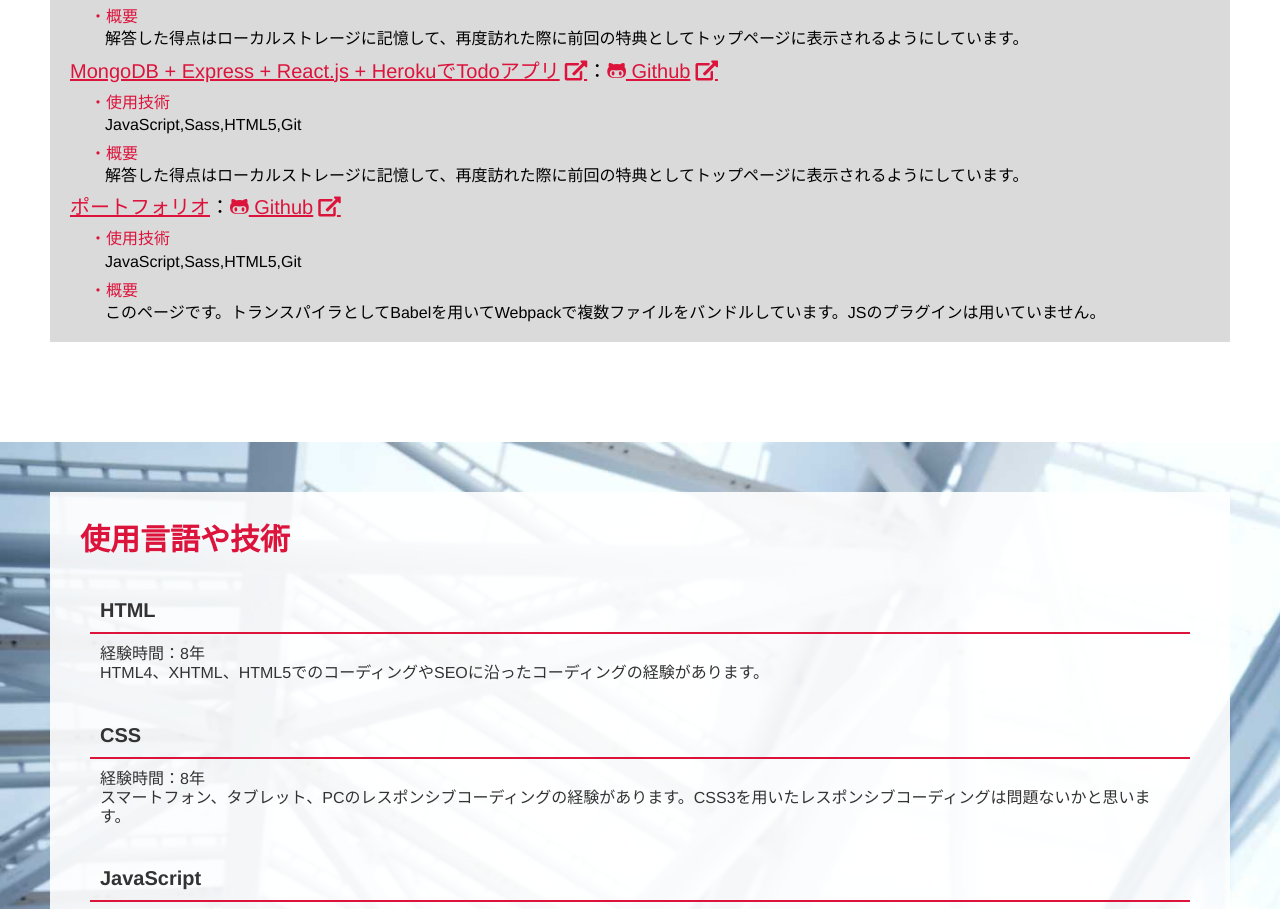
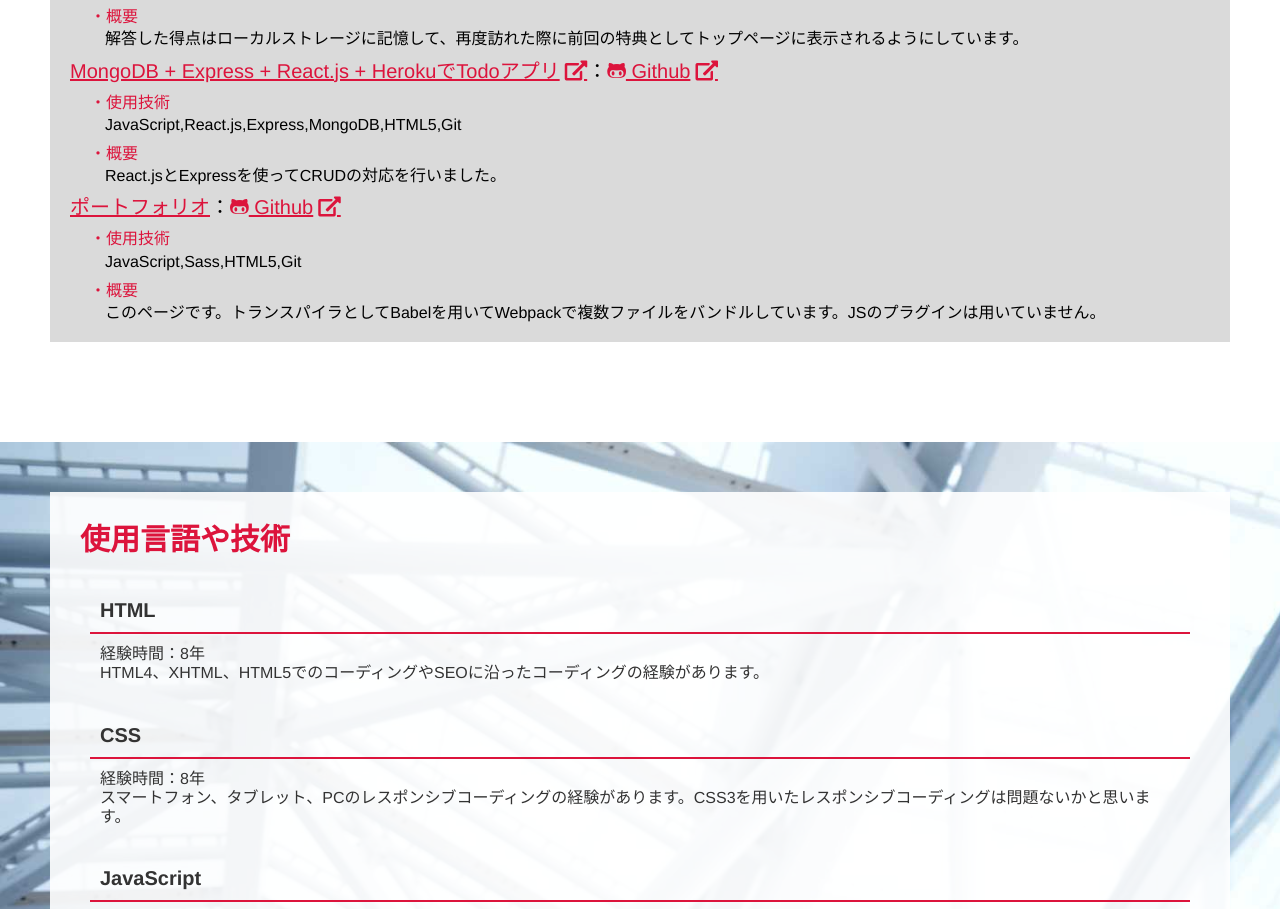
Before and after one commit to kensuke0518/myPortfolio1, a website built with webpack: page docs/index.html in a window 1280 px wide. Shown: the part 2020-2929 px from the top of the page. Built offline with nearby package versions, Linux system fonts and the light colour scheme.

Commit message:
制作物を追加・修正

```diff
--- a/docs/index.html
+++ b/docs/index.html
@@ -75,10 +75,10 @@
                             <p><a class="p-explan__list-link u-icon-external" href="https://limitless-fortress-24466.herokuapp.com/" target="_blank">MongoDB + Express + React.js + HerokuでTodoアプリ</a>：<a class="p-explan__list-link u-icon-external" href="https://github.com/kensuke0518/todolist02" target="_blank"><i class="fab fa-github-alt"></i> Github</a></p>
                             <dl class="p-explan__list-def">
                                 <dt class="p-explan__list-def__term">・使用技術</dt>
-                                <dd class="p-explan__list-def__desc">JavaScript,Sass,HTML5,Git</dd>
+                                <dd class="p-explan__list-def__desc">JavaScript,React.js,Express,MongoDB,HTML5,Git</dd>
                                 <dt class="p-explan__list-def__term">・概要</dt>
                                 <dd class="p-explan__list-def__desc">
-                                    <p>解答した得点はローカルストレージに記憶して、再度訪れた際に前回の特典としてトップページに表示されるようにしています。</p>
+                                    <p>React.jsとExpressを使ってCRUDの対応を行いました。</p>
                                 </dd>
                             </dl>
                         </li>
```
